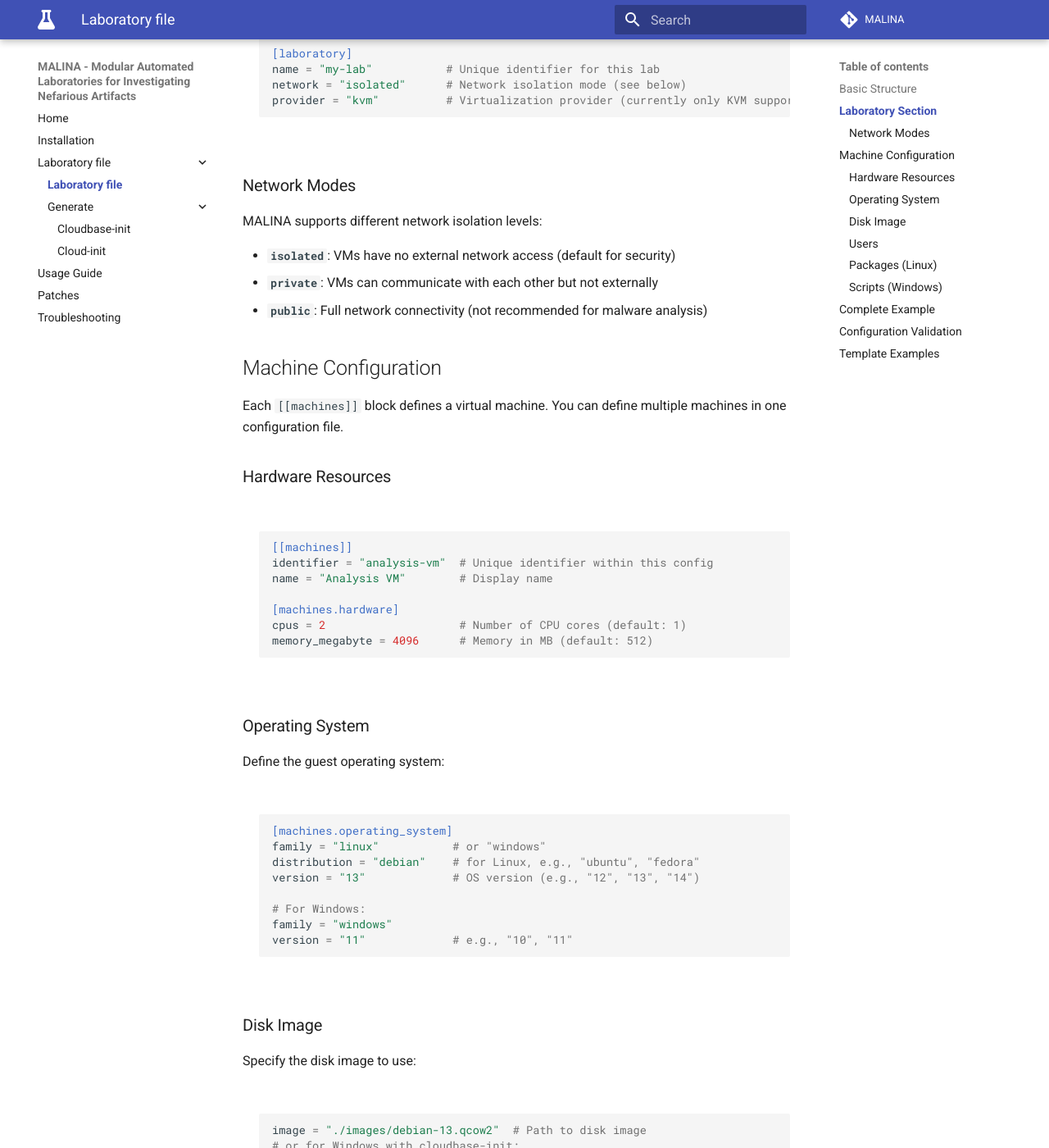
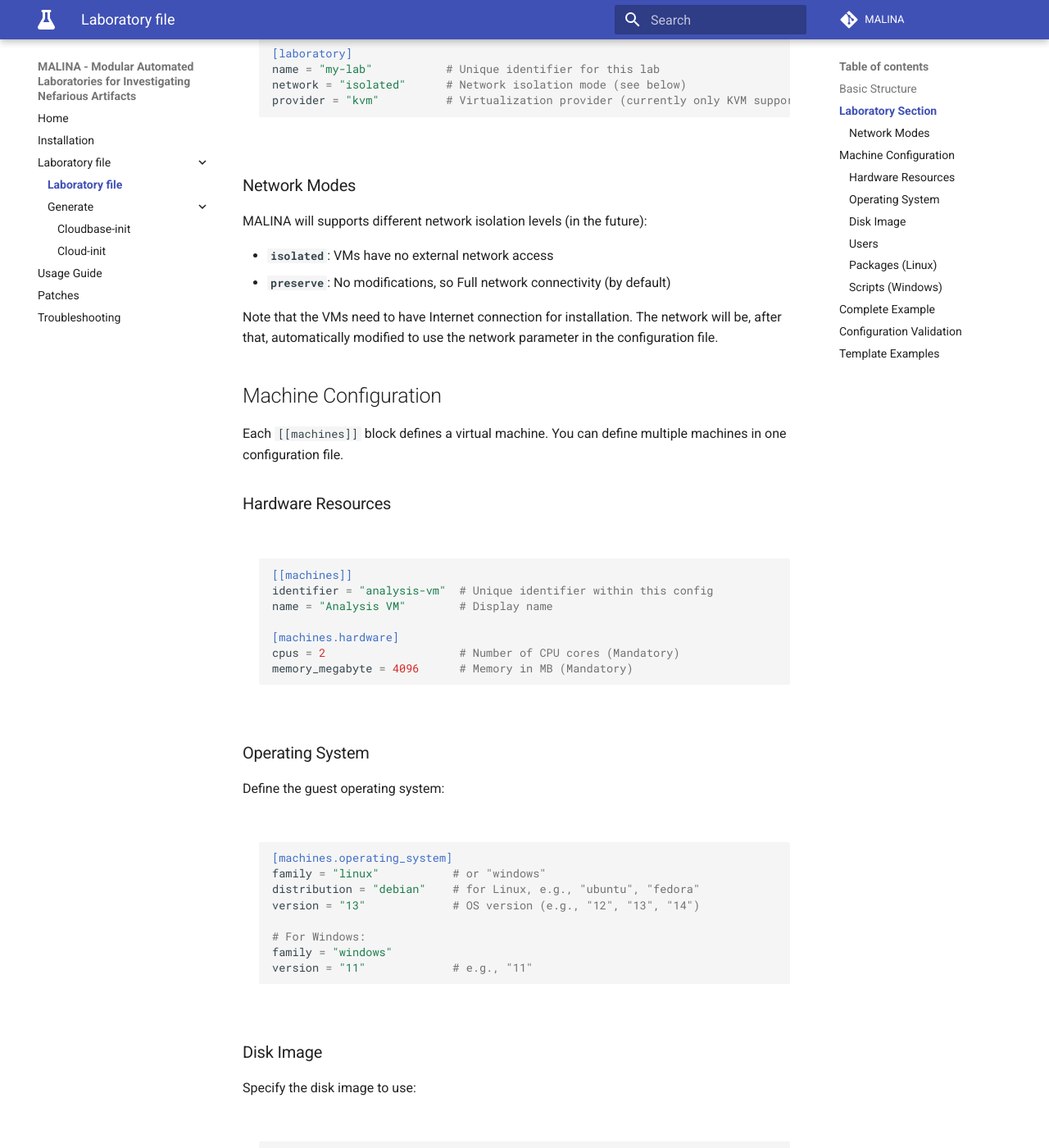
Before and after one commit to AntwortEinesLebens/MALINA, an MkDocs documentation site: the page built from docs/configuration/configuration.md, in a window 1280 px wide and 1400 px high, scrolled down 617 px. Shown: the whole window at 82% size. Built offline with MkDocs 1.6.1 and Material for MkDocs 9.7.7, drawn with Linux system fonts in a browser that asks for light colours; comment, search, counter and statistics services are not loaded; some of the changed text lies outside the part shown.

Commit message:
fix: review with AEL

````diff
--- a/docs/configuration/configuration.md
+++ b/docs/configuration/configuration.md
@@ -25,11 +25,12 @@ provider = "kvm"          # Virtualization provider (currently only KVM supporte
 
 ### Network Modes
 
-MALINA supports different network isolation levels:
+MALINA will supports different network isolation levels (in the future):
 
-- **`isolated`**: VMs have no external network access (default for security)
-- **`private`**: VMs can communicate with each other but not externally
-- **`public`**: Full network connectivity (not recommended for malware analysis)
+- **`isolated`**: VMs have no external network access
+- **`preserve`**: No modifications, so Full network connectivity (by default)
+
+Note that the VMs need to have Internet connection for installation. The network will be, after that, automatically modified to use the network parameter in the configuration file.
 
 ## Machine Configuration
 
@@ -43,8 +44,8 @@ identifier = "analysis-vm"  # Unique identifier within this config
 name = "Analysis VM"        # Display name
 
 [machines.hardware]
-cpus = 2                    # Number of CPU cores (default: 1)
-memory_megabyte = 4096      # Memory in MB (default: 512)
+cpus = 2                    # Number of CPU cores (Mandatory)
+memory_megabyte = 4096      # Memory in MB (Mandatory)
 ```
 
 ### Operating System
@@ -59,7 +60,7 @@ version = "13"             # OS version (e.g., "12", "13", "14")
 
 # For Windows:
 family = "windows"
-version = "11"             # e.g., "10", "11"
+version = "11"             # e.g., "11"
 ```
 
 ### Disk Image
@@ -92,7 +93,7 @@ Install packages on Linux VMs:
 
 ```toml
 [machines.packages]
-manager = "apt"           # or "dnf", "pacman", etc.
+manager = "apt"           # "dnf", "apt", "nix", "chocolatey" and "winget" are the only ones supported for the moment
 install = [               # List of package names
     "ghidra",
     "radare2",
@@ -108,7 +109,7 @@ Execute PowerShell scripts on Windows VMs:
 ```toml
 [[machines.scripts]]
 path = "./scripts/disable-defender.ps1"
-timeout_seconds = 800     # Maximum execution time in seconds
+#timeout_seconds = 800     # Maximum execution time in seconds (Will be supported in the future)
 on_failure = "warn"       # or "error", "ignore"
 ```
 
@@ -169,7 +170,7 @@ install = ["Microsoft.WinDbg"]
 
 [[machines.scripts]]
 path = "./scripts/disable-defender.ps1"
-timeout_seconds = 800
+#timeout_seconds = 800
 on_failure = "warn"
 ```
 
````
Also changed, not shown: docs/installation.md (+2 -12 lines), docs/troubleshooting.md (+0 -1 lines).
